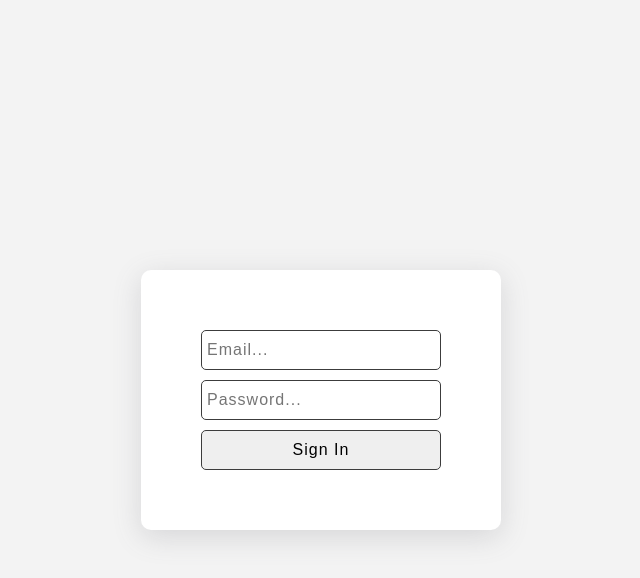
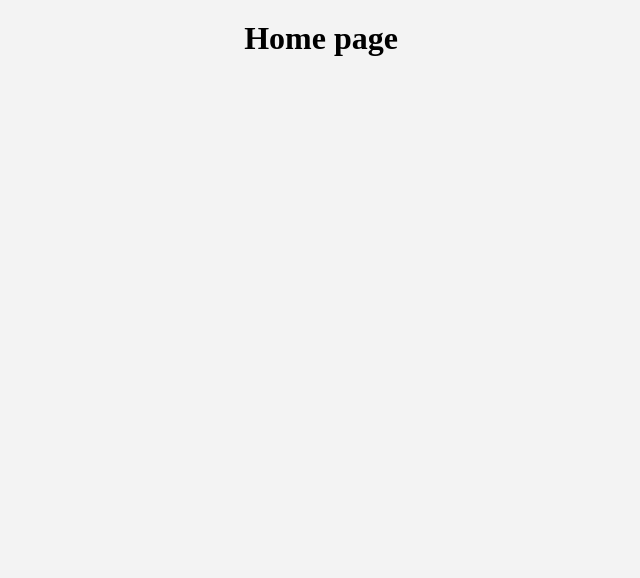
Before and after one commit to andbudha/react-firebase, a React (Vite) app: page / in a window 1280 px wide. Shown: the top 578 px of the page, without its empty margins (319-959 px from the left). Built offline with nearby package versions, Linux system fonts and the light colour scheme.

Commit message:
Home comp created and styled

```diff
--- a/src/App.tsx
+++ b/src/App.tsx
@@ -1,10 +1,12 @@
 import styles from './App.module.css';
 import { Auth } from './components/Auth/Auth';
+import { Home } from './components/Home/Home';
 
 function App() {
   return (
     <div className={styles.main}>
-      <Auth />
+      {/* <Auth /> */}
+      <Home />
     </div>
   );
 }
--- /dev/null
+++ b/src/components/Home/Home.module.css
@@ -0,0 +1,8 @@
+.main_home_page {
+  min-height: 100vh;
+  max-width: 1300px;
+  background: #f3f3f3;
+  text-align: center;
+  padding: 20px;
+  margin: 0 auto;
+}
--- /dev/null
+++ b/src/components/Home/Home.tsx
@@ -0,0 +1,8 @@
+import styles from './Home.module.css';
+export const Home = () => {
+  return (
+    <div className={styles.main_home_page}>
+      <h1>Home page</h1>
+    </div>
+  );
+};
```
